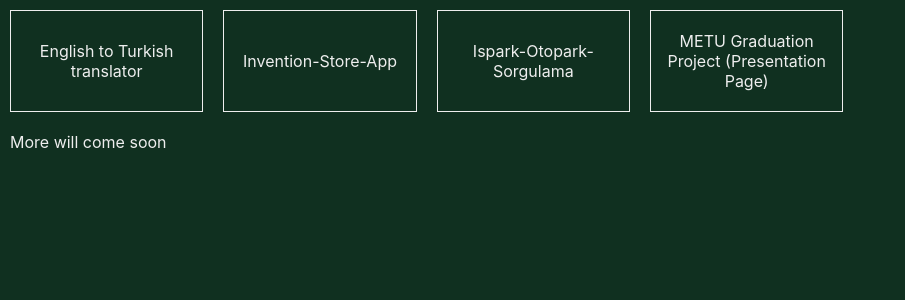
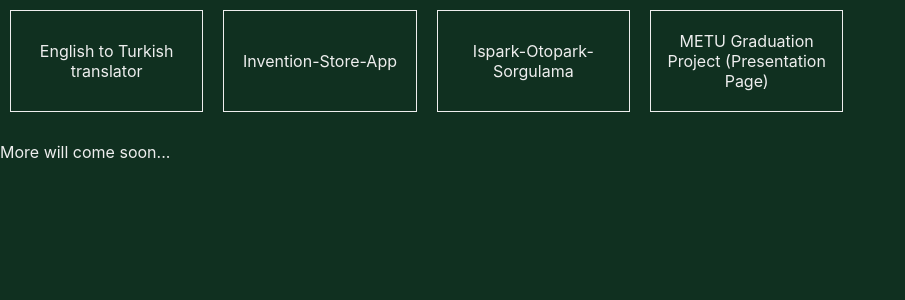
Before and after one commit to bilalozlu/homepage, a React (Create React App) app: page /projects in a window 1280 px wide. Shown: the top 300 px of the page, without its empty margins (0-905 px from the left). Built offline with nearby package versions, Linux system fonts and the light colour scheme.

Commit message:
small update on projects page

```diff
--- a/src/projects.js
+++ b/src/projects.js
@@ -9,7 +9,7 @@
         <a className='projectLink' href="https://bilals-park-space.herokuapp.com">Ispark-Otopark-Sorgulama</a>
         <a className='projectLink' href="https://senior.ceng.metu.edu.tr/2019/lpwan">METU Graduation Project (Presentation Page)</a>
         </div>
-        <a className='githubLink' href="https://github.com/bilalozlu"> More will come soon</a>
+        <p className='githubLink'> More will come soon...</p>
     </div>
   );
 }
```
